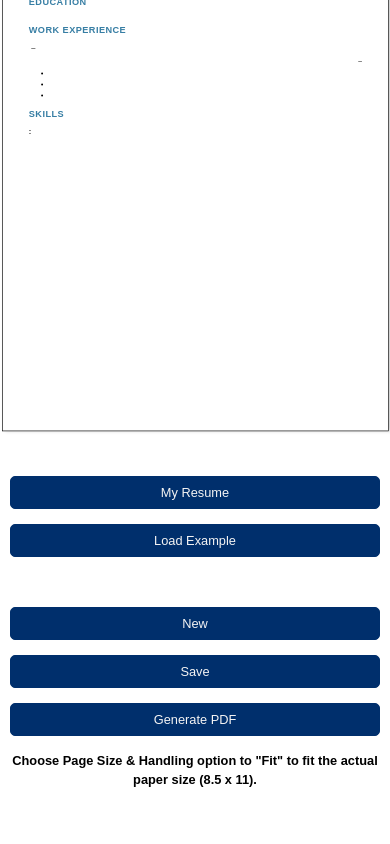
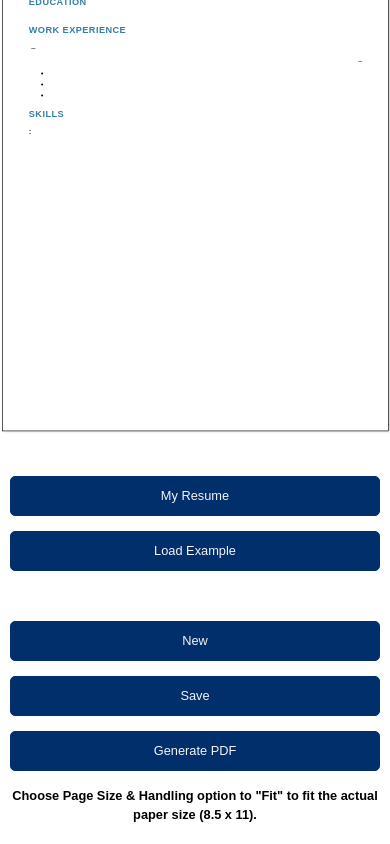
Before and after one commit to Swhag/CV-Application, a React (Create React App) app: page / in a window 390 px wide. Shown: the part 2042-2886 px from the top of the page. Before the commit the page ends 2861 px from the top, so only its background shows below. Built offline with nearby package versions, Linux system fonts and the light colour scheme.

Commit message:
css update

```diff
--- a/src/styles/App.css
+++ b/src/styles/App.css
@@ -678,23 +678,18 @@ h4,
     width: 100%;
     margin: auto;
     margin-top: -140px;
-    gap: 30px;
     position: static;
-  }
-
-  .side-btn-block {
-    flex-direction: row;
-    flex-wrap: wrap;
-    margin-bottom: 20px;
   }
 
   .side-btn {
     width: 100%;
+    height: 40px;
   }
 
   .side-message {
     text-align: center;
     width: 100%;
+    margin-bottom: 10px;
     margin-left: 0px;
     font-weight: 600;
     font-size: 1rem;
```
